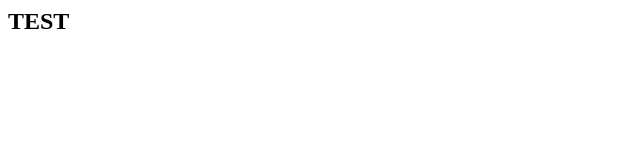
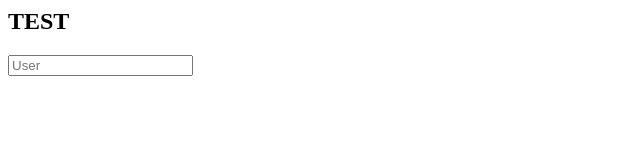
Before and after one commit to jeanvan03/jeanvan, a plain HTML site: page index.html in a window 1280 px wide. Shown: the whole page, without its empty margins (0-640 px from the left). Drawn offline with Linux system fonts and the light colour scheme.

Commit message:
Update index.html

```diff
--- a/index.html
+++ b/index.html
@@ -1 +1,2 @@
 <h2>TEST</h2>
+<input type="text" placeholder="User">
```
